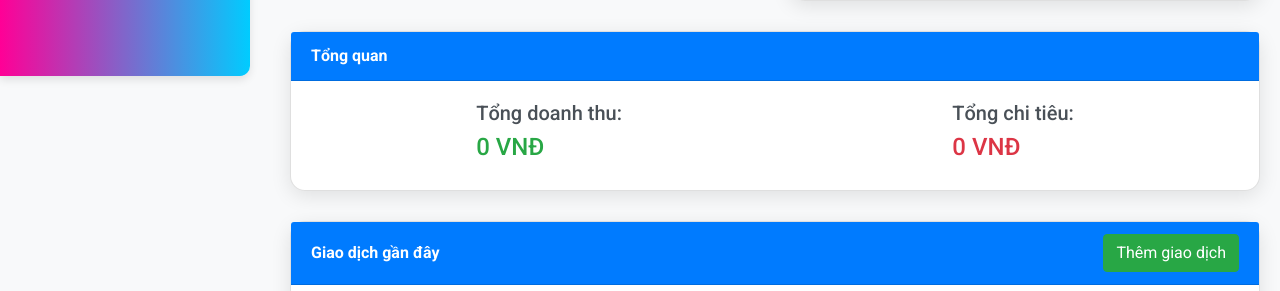
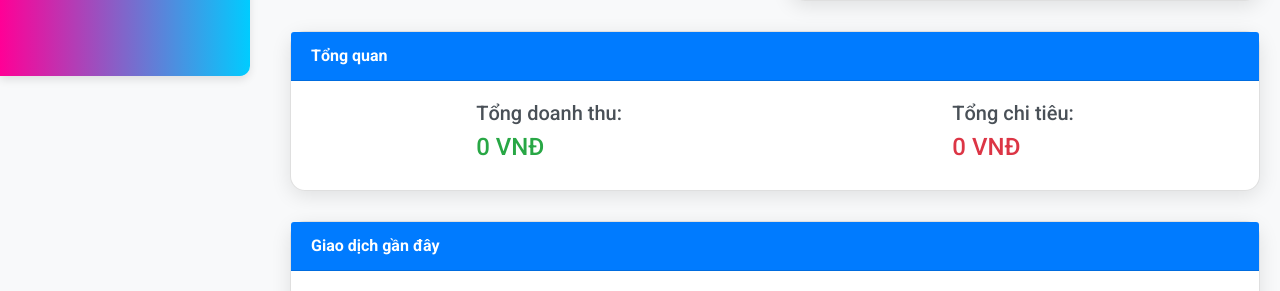
Before and after one commit to quytai0402/PythonNangCao, a Flask app: page /dashboard in a window 1280 px wide. Shown: the part 724-1015 px from the top of the page. Run offline with Flask 3, Linux system fonts and the light colour scheme; the visitor is signed in with stand-in values (Sample User, id 1); data that the repository does not hold is empty; some libraries are stand-ins or nearby versions.

Commit message:
Update dashboard.html

```diff
--- a/templates/dashboard.html
+++ b/templates/dashboard.html
@@ -198,7 +198,7 @@
         <div class="card">
             <div class="card-header d-flex justify-content-between align-items-center">
                 Giao dịch gần đây
-                <a href="/add" class="btn btn-primary">Thêm giao dịch</a>
+                <!-- <a href="/add" class="btn btn-primary">Thêm giao dịch</a> -->
             </div>
             <div class="card-body">
                 <table class="table table-bordered table-hover" id="transactionTable">
```
